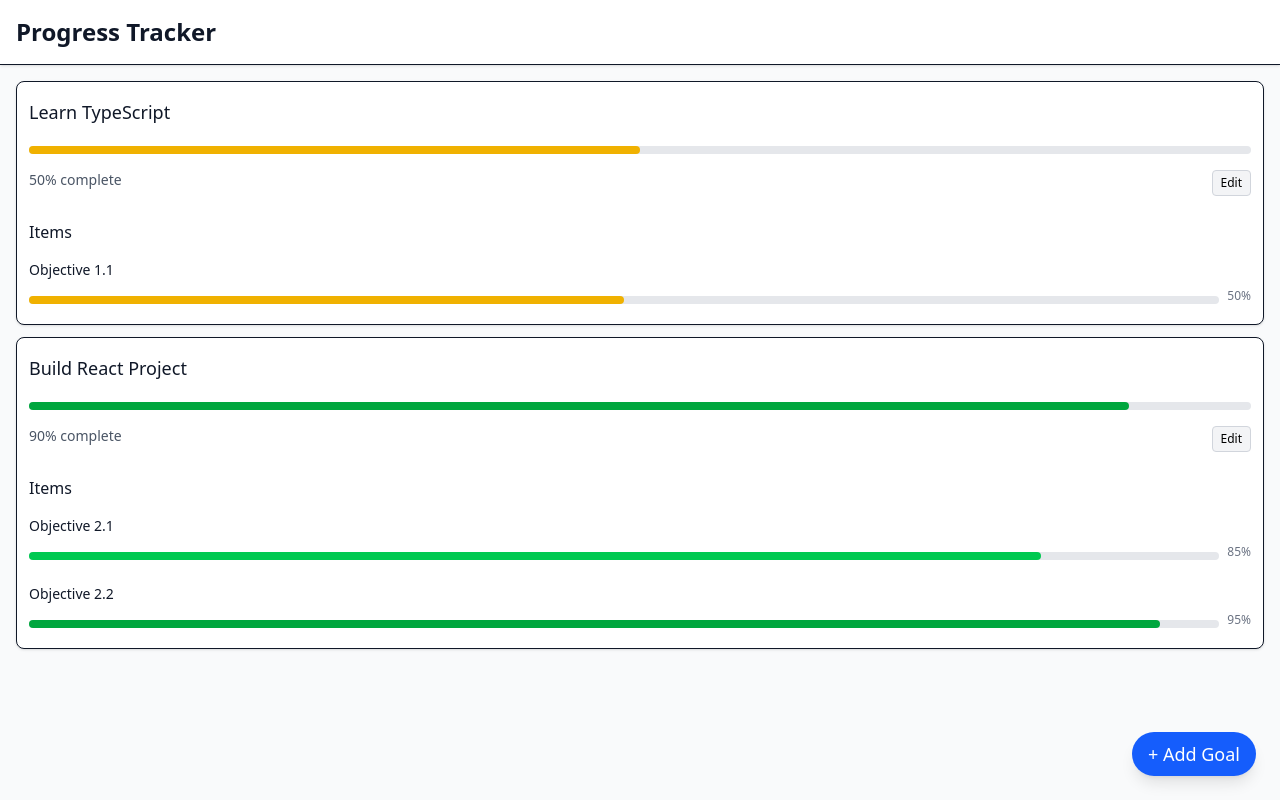
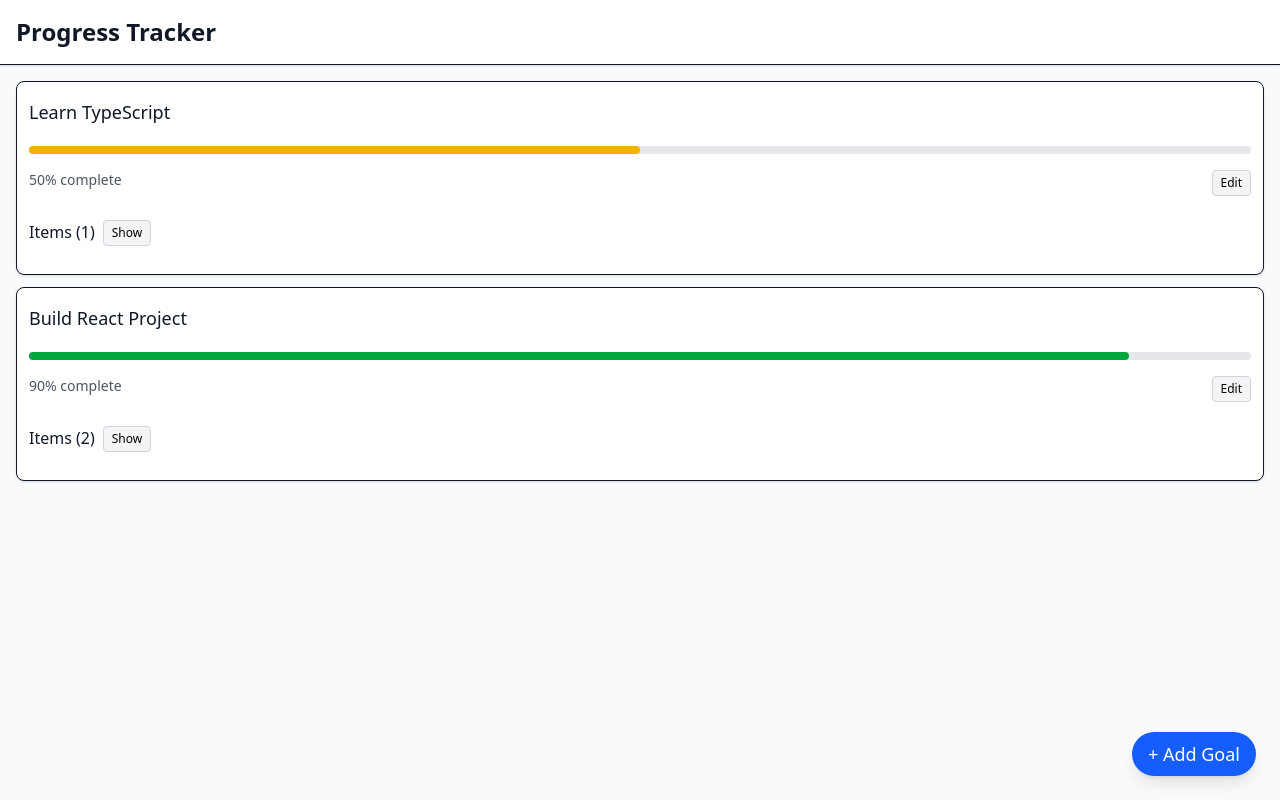
Before and after one commit to leonardo-bravop/progress-tracker, a React (Vite) app: page / in a window 1280 px wide. Built offline with nearby package versions, Linux system fonts and the light colour scheme.

Commit message:
Enable collapsing and expanding items

```diff
--- a/src/components/ProgressCard.tsx
+++ b/src/components/ProgressCard.tsx
@@ -12,11 +12,17 @@ type ProgressCardProps = {
 
 export function ProgressCard({ goal, onDelete, onUpdate }: ProgressCardProps) {
   const [editing, setEditing] = useState(false);
+  const [collapsed, setCollapsed] = useState(true);
   const [name, setName] = useState(goal.name);
   const [objectives, setObjectives] = useState(goal.objectives);
 
+  const toggleCollapse = () => {
+    setCollapsed(prev => !prev);
+  };
+
   const startEdit = () => {
     setEditing(true);
+    setCollapsed(false);
   };
 
   const cancelEdit = () => {
@@ -124,7 +130,18 @@ export function ProgressCard({ goal, onDelete, onUpdate }: ProgressCardProps) {
 
       <div className="mt-4">
         <div className="flex gap-2 justify-between">
-          <h4 className="mb-4">Items</h4>
+          <div className="flex gap-2 mb-4">
+            <h4>Items ({objectives.length})</h4>
+
+            <button
+              className="
+                text-xs px-2 py-1 text-black border border-gray-300 rounded bg-gray-100 hover:bg-gray-200
+              "
+              onClick={toggleCollapse}
+            >
+              {collapsed ? 'Show' : 'Hide'}
+            </button>
+          </div>
 
           {editing && (
             <button
@@ -137,7 +154,7 @@ export function ProgressCard({ goal, onDelete, onUpdate }: ProgressCardProps) {
         </div>
 
         <div className="flex flex-col gap-4">
-          {objectives.map(obj => (
+          {!collapsed && objectives.map(obj => (
             <ObjectiveItem
               key={obj.id}
               objective={obj}
```
